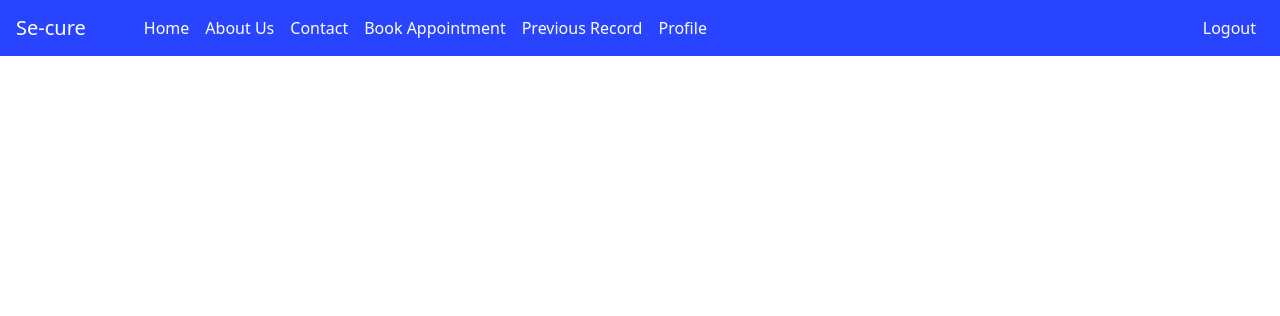
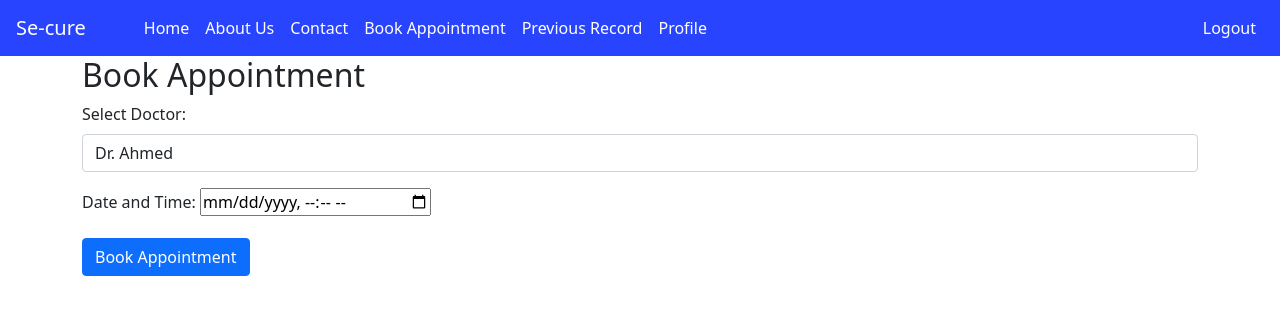
Before and after one commit to MuhammadSaqib786/Se-cure-flask-application, a Flask app: page /appointment in a window 1280 px wide. Shown: the top 316 px of the page. Run offline with Flask 3, Linux system fonts and the light colour scheme; the visitor is signed in with stand-in values (Sample User, id 1); data comes from the database, SQL or seed files in the repository; both versions use the stored data as it was after the commit; some libraries are stand-ins or nearby versions.

Commit message:
appointment form done

```diff
--- a/database/db_handler.py
+++ b/database/db_handler.py
@@ -53,6 +53,34 @@ def add_doctor(conn, doctor):
     cur.execute(sql, doctor)
 
     return cur.lastrowid
+
+def deleteDoctors():
+    conn = create_connection()
+    sql = 'Delete From Doctors'
+    cur = conn.cursor()
+    cur.execute(sql)
+    conn.commit()
+
+
+def get_all_doctors():
+    conn= create_connection()
+    cur = conn.cursor()
+    cur.execute("SELECT * FROM Doctors")
+    rows = cur.fetchall()
+    return rows
+
+def add_appointment(conn, appointment):
+    sql = ''' INSERT INTO Appointment(doctor_id, patient_id, date_time) VALUES(?,?,?) '''
+    cur = conn.cursor()
+    try:
+        cur.execute(sql, appointment)
+        conn.commit()
+        return True
+    except Exception as e:
+        print(f"Error occurred: {e}")
+        return False
+
+
 
 def main():
 
@@ -115,5 +143,6 @@ def get_patient():
 
 
 if __name__ == '__main__':
-    #main()
+    #main()  #to create tables and add doctors
+
     pass
--- a/main.py
+++ b/main.py
@@ -1,6 +1,6 @@
 from flask import Flask, render_template, session, redirect, url_for, request
 
-from database.db_handler import register_user, login_user, create_connection, main
+from database.db_handler import register_user, login_user, create_connection, main,add_appointment, get_all_doctors
 
 app = Flask(__name__)
 app.secret_key = 'your_secret_key_here'  # replace with your actual secret key
@@ -17,10 +17,26 @@ def about():
 def contact():
     return render_template('contact_us.html')
 
-@app.route('/appointment')
+@app.route('/appointment', methods=['GET', 'POST'])
 def appointment():
     if 'user' in session:
-        return render_template('appointment_booking.html')
+        conn = create_connection()
+        doctors = get_all_doctors()
+        message = ""
+        if request.method == 'POST':
+            doctor_id = request.form.get('doctor')
+            date_time = request.form.get('datetime')
+
+            if not doctor_id or not date_time:
+                message = "Please fill in all fields."
+            else:
+                added = add_appointment(conn, (doctor_id, session['user'], date_time))
+                if added:
+                    return redirect(url_for('home'))
+                else:
+                    message = "Failed to book appointment. Please try again."
+
+        return render_template('appointment_booking.html', doctors=doctors, message=message)
     else:
         return redirect(url_for('login'))
 
--- a/templates/appointment_booking.html
+++ b/templates/appointment_booking.html
@@ -16,7 +16,29 @@
 <body>
   {% include 'navbar.html' %}
 
-
+  <div class="container">
+    <h2>Book Appointment</h2>
+    {% if message %}
+<div class="alert alert-danger">
+  {{ message }}
+</div>
+{% endif %}
+    <form action="{{ url_for('appointment') }}" method="post">
+      <div class="form-group">
+        <label for="doctor">Select Doctor:</label>
+        <select class="form-control" id="doctor" name="doctor">
+          {% for doctor in doctors %}
+            <option value="{{doctor[0]}}">{{doctor[1]}}</option>
+          {% endfor %}
+        </select>
+      </div>
+      <div class="form-group">
+        <label for="datetime">Date and Time:</label>
+        <input type="datetime-local" id="datetime" name="datetime">
+      </div>
+      <button type="submit" class="btn btn-primary">Book Appointment</button>
+    </form>
+  </div>
 
   <!-- Add Bootstrap JavaScript here -->
   <script src="https://code.jquery.com/jquery-3.3.1.slim.min.js"></script>
```
Also changed, not shown: securedb.db.
